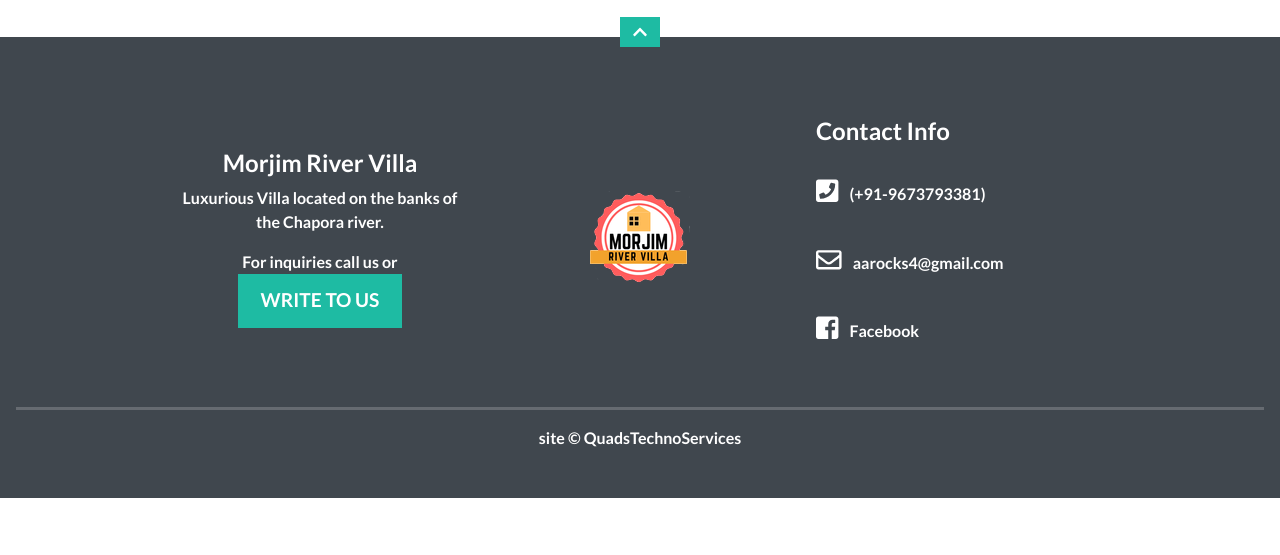
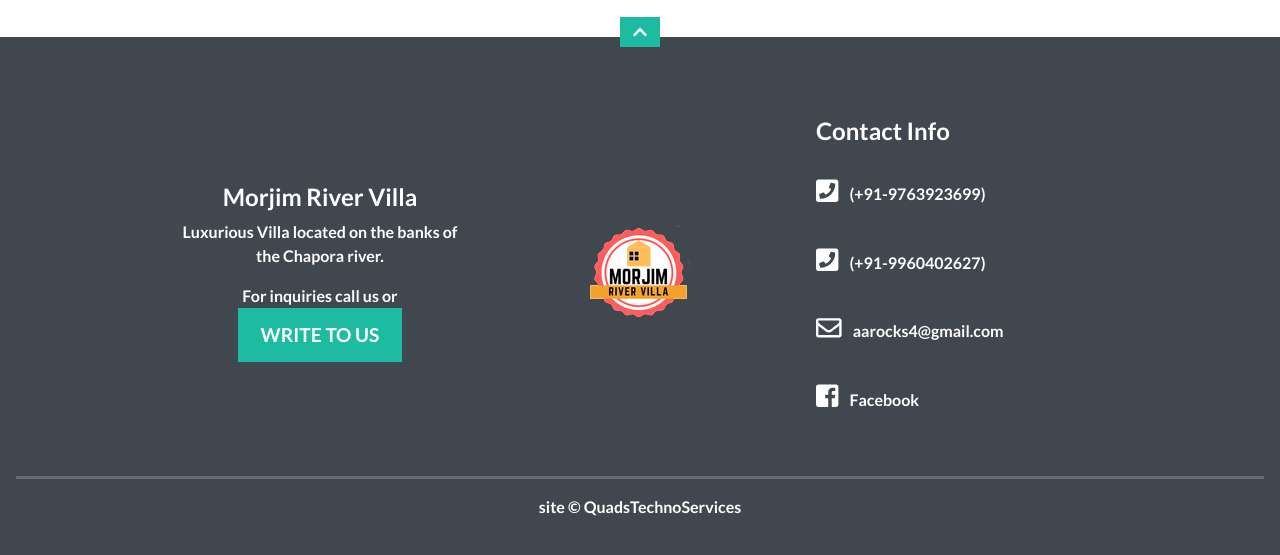
Before and after one commit to QuadsTechnoServices/MorjimVilla, a plain HTML site: page index.html in a window 1280 px wide. Shown: the part 3093-3648 px from the top of the page. Before the commit the page ends 3591 px from the top, so only its background shows below. Drawn offline with nearby package versions, Linux system fonts and the light colour scheme.

Commit message:
contact nos.

```diff
--- a/index.html
+++ b/index.html
@@ -500,7 +500,8 @@
             </div>
                <div class="col-md-4 adjust">
                 <h4>Contact Info</h4>
-                   <p><i class="fas fa-phone-square"></i>  (+91-9673793381)</p>
+                   <p><i class="fas fa-phone-square"></i>  (+91-9763923699)</p>
+                   <p><i class="fas fa-phone-square"></i>  (+91-9960402627)</p>
                    <p><i class="far fa-envelope"></i> aarocks4@gmail.com</p>
                 <p><a href="" target="_blank"> <i class="fab fa-facebook-square"></i> Facebook</a></p>
             </div>
```
